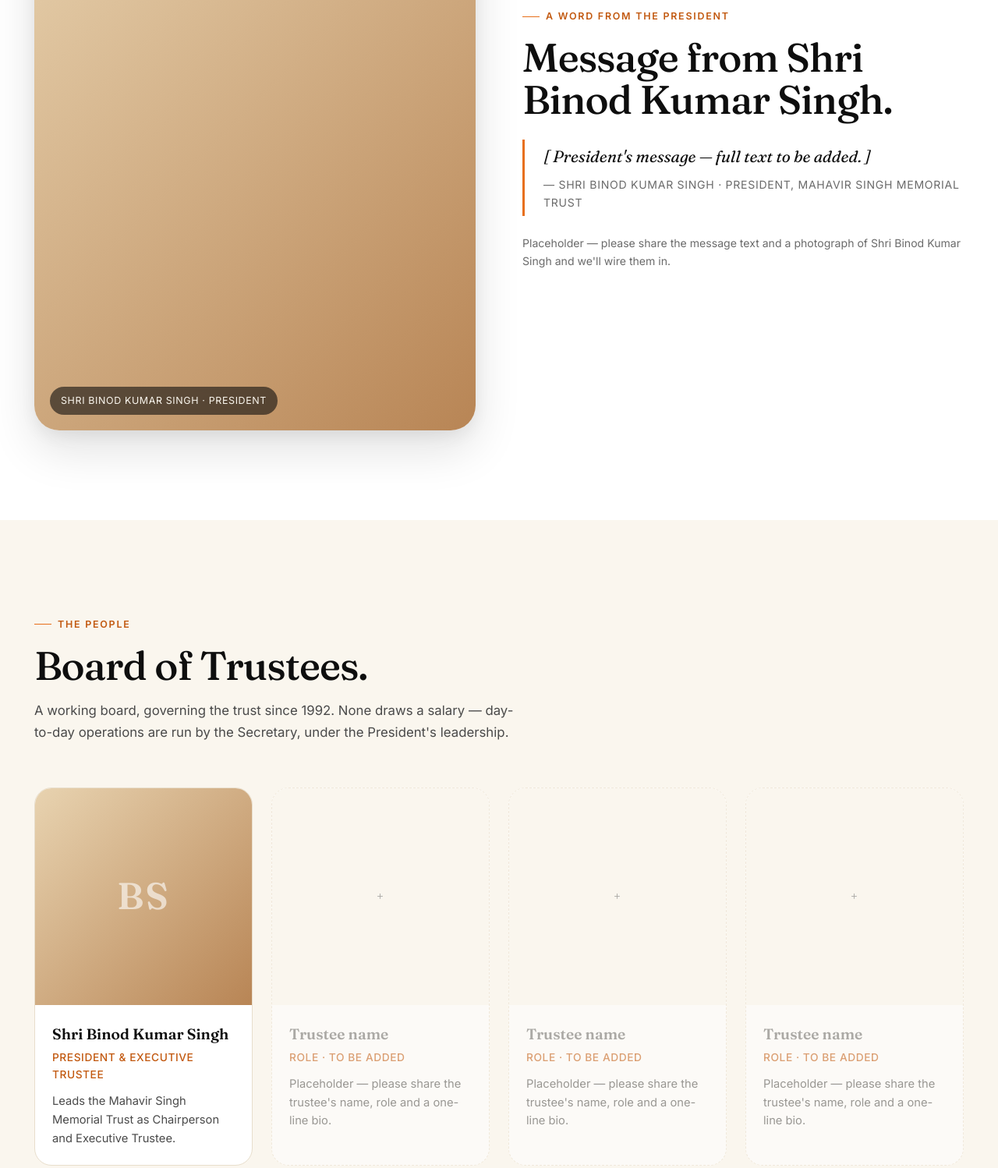
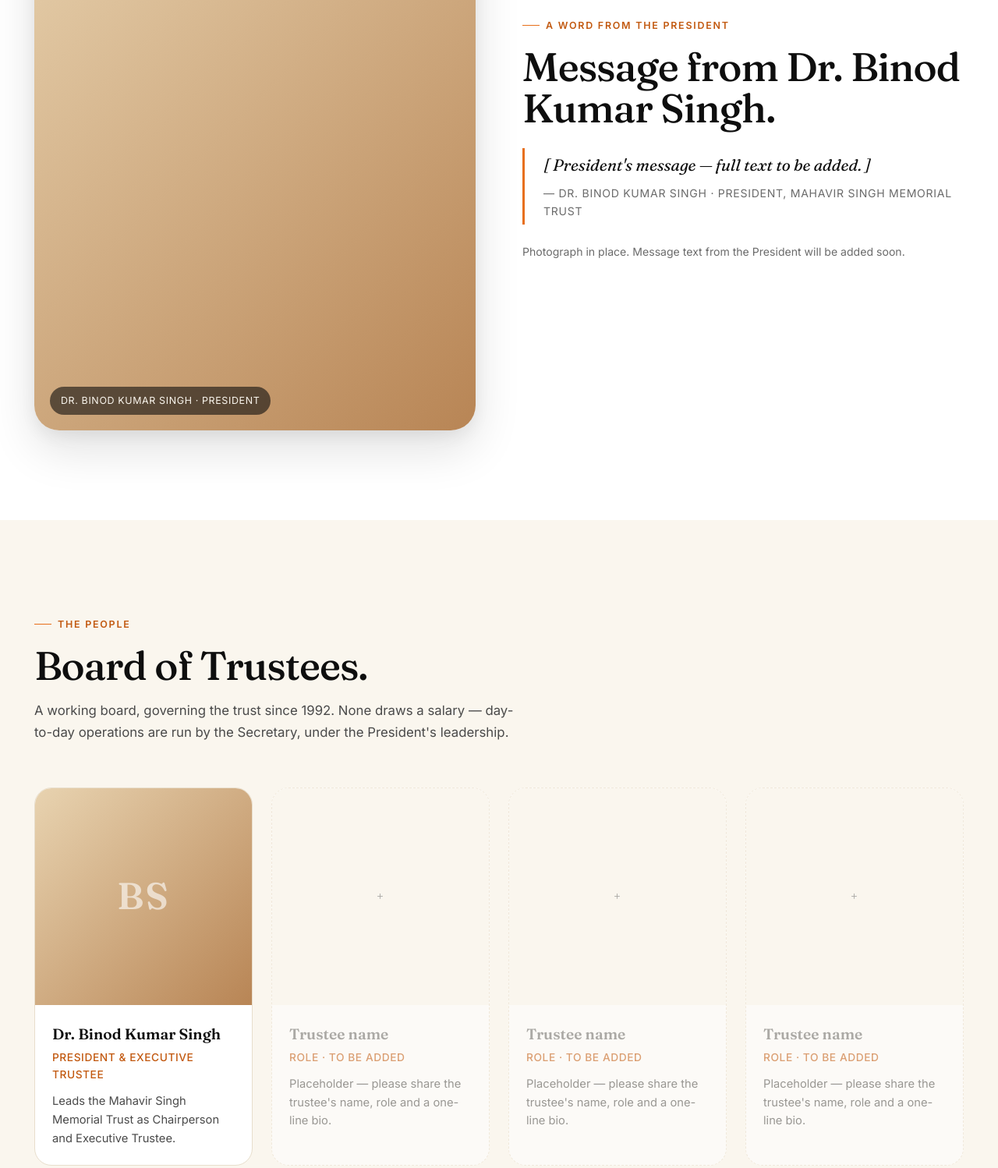
Before and after one commit to cksingh12321/mahavirtrust-site, a plain HTML site: page about.html in a window 1280 px wide. Shown: the part 3993-5491 px from the top of the page at 78% size. Drawn offline with Linux system fonts and the light colour scheme.

Commit message:
feat: wire President section to load assets/img/president.jpg
The About page's 'A word from the President' section now references
assets/img/president.jpg directly. Once the photo file is dropped
at that path and pushed, it appears live without further code
changes. Also: Shri -> Dr. for Binod Kumar Singh on all mentions.

```diff
--- a/about.html
+++ b/about.html
@@ -171,16 +171,17 @@
     <div class="container">
       <div class="two-up reveal">
         <div class="photo-frame tall">
-          <span class="ph-label">Shri Binod Kumar Singh · President</span>
+          <img src="assets/img/president.jpg" alt="Dr. Binod Kumar Singh, President of Mahavir Singh Memorial Trust" onerror="this.style.display='none'">
+          <span class="ph-label">Dr. Binod Kumar Singh · President</span>
         </div>
         <div>
           <span class="eyebrow">A word from the President</span>
-          <h2 class="mt-16">Message from Shri Binod Kumar Singh.</h2>
+          <h2 class="mt-16">Message from Dr. Binod Kumar Singh.</h2>
           <div class="quote-block">
             <p>[ President's message — full text to be added. ]</p>
-            <cite>— Shri Binod Kumar Singh · President, Mahavir Singh Memorial Trust</cite>
+            <cite>— Dr. Binod Kumar Singh · President, Mahavir Singh Memorial Trust</cite>
           </div>
-          <p class="muted" style="font-size: 0.88rem;">Placeholder — please share the message text and a photograph of Shri Binod Kumar Singh and we'll wire them in.</p>
+          <p class="muted" style="font-size: 0.88rem;">Photograph in place. Message text from the President will be added soon.</p>
         </div>
       </div>
     </div>
@@ -198,7 +199,7 @@
         <div class="person-card">
           <div class="person-photo">BS</div>
           <div class="person-info">
-            <div class="person-name">Shri Binod Kumar Singh</div>
+            <div class="person-name">Dr. Binod Kumar Singh</div>
             <div class="person-role">President &amp; Executive Trustee</div>
             <p class="person-bio">Leads the Mahavir Singh Memorial Trust as Chairperson and Executive Trustee.</p>
           </div>
```
